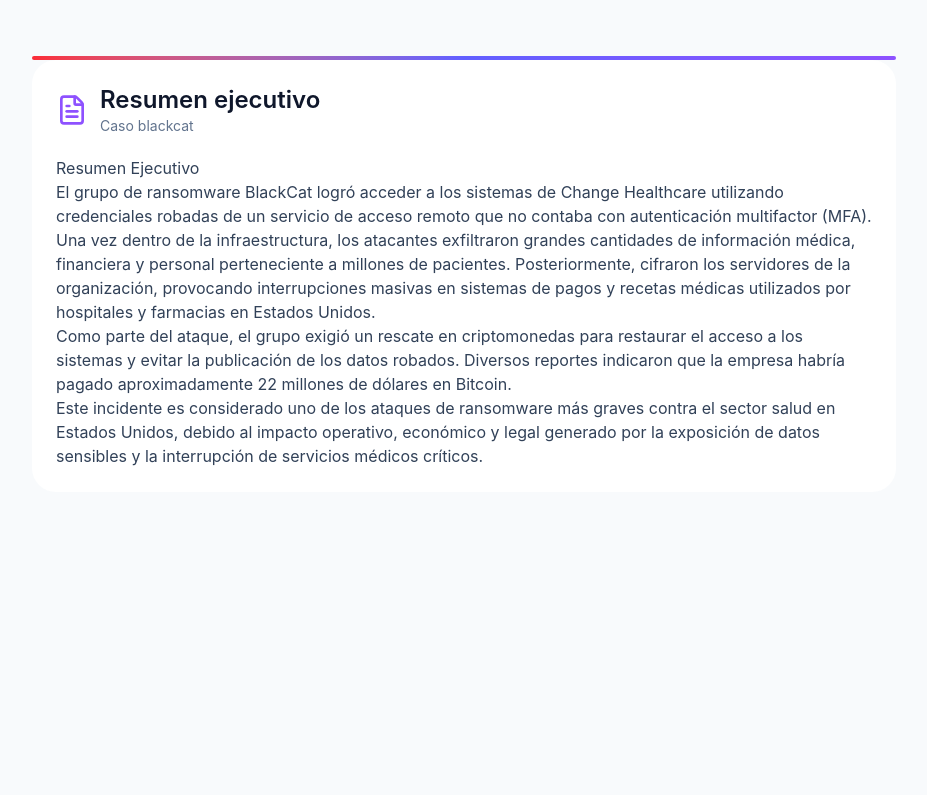
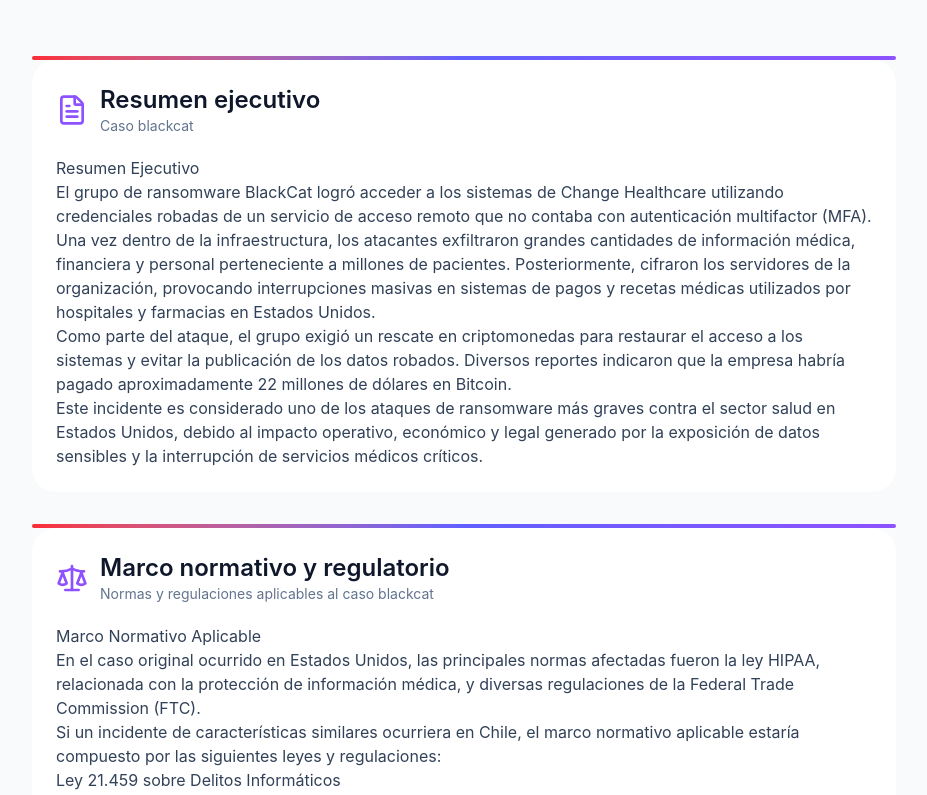
Before and after one commit to Alejandralx22/informe_lopeli, a React (Vite) app: page / in a window 1280 px wide. Shown: the top 795 px of the page, without its empty margins (176-1103 px from the left). Built offline with nearby package versions, Linux system fonts and the light colour scheme.

Commit message:
actualizacion

```diff
--- a/src/App.jsx
+++ b/src/App.jsx
@@ -1,9 +1,11 @@
 import Resumen from "./components/Resumen"
+import Marco from "./components/marco"
 
 function App() {
   return (
     <div className="min-h-screen bg-slate-50 p-10">
       <Resumen />
+      <Marco />
     </div>
   )
 }
--- a/src/components/marco.jsx
+++ b/src/components/marco.jsx
@@ -1,4 +1,4 @@
-import { scale } from "lucide-react"
+import { Scale } from "lucide-react"
 import MarkdownSection from "./mdSection"
 
 export default function Marco() {
@@ -7,7 +7,7 @@
       title="Marco normativo y regulatorio"
       subtitle="Normas y regulaciones aplicables al caso blackcat"
       file="02_marco_lopeli.md"
-      Icon={scale}
+      Icon={Scale}
     />
   )
 }
```
